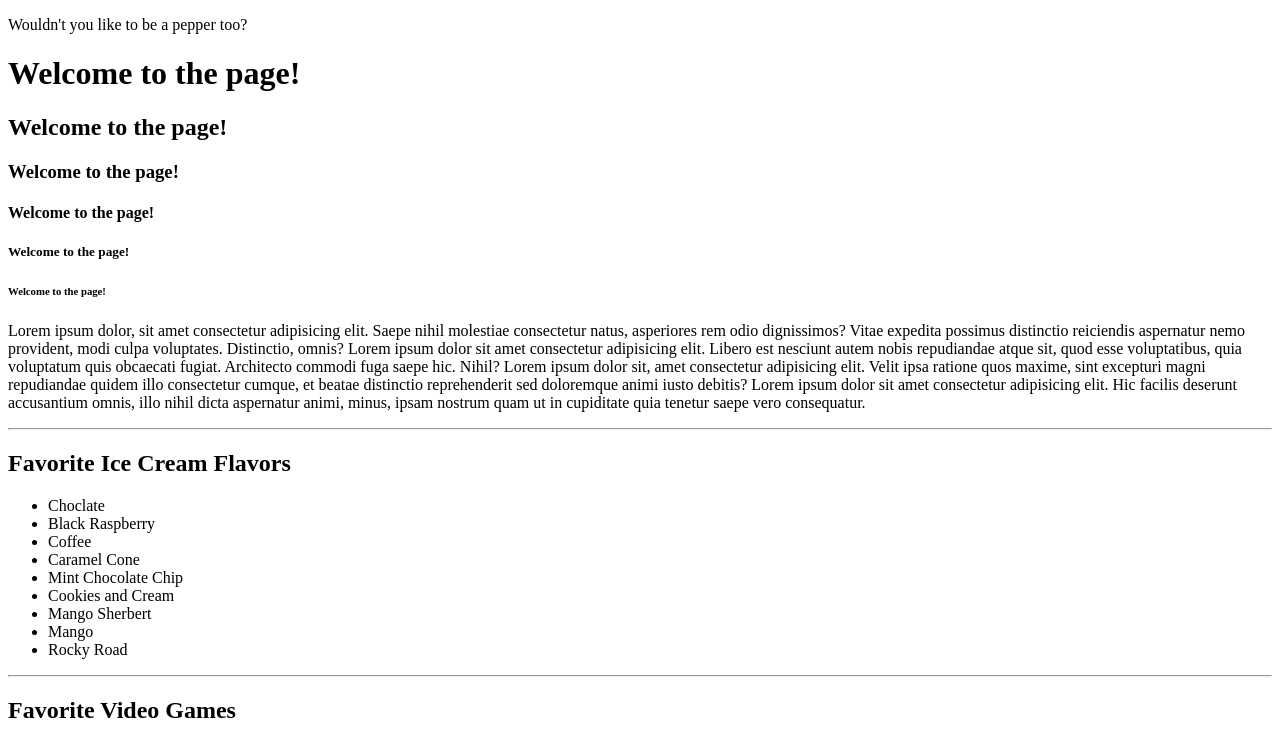
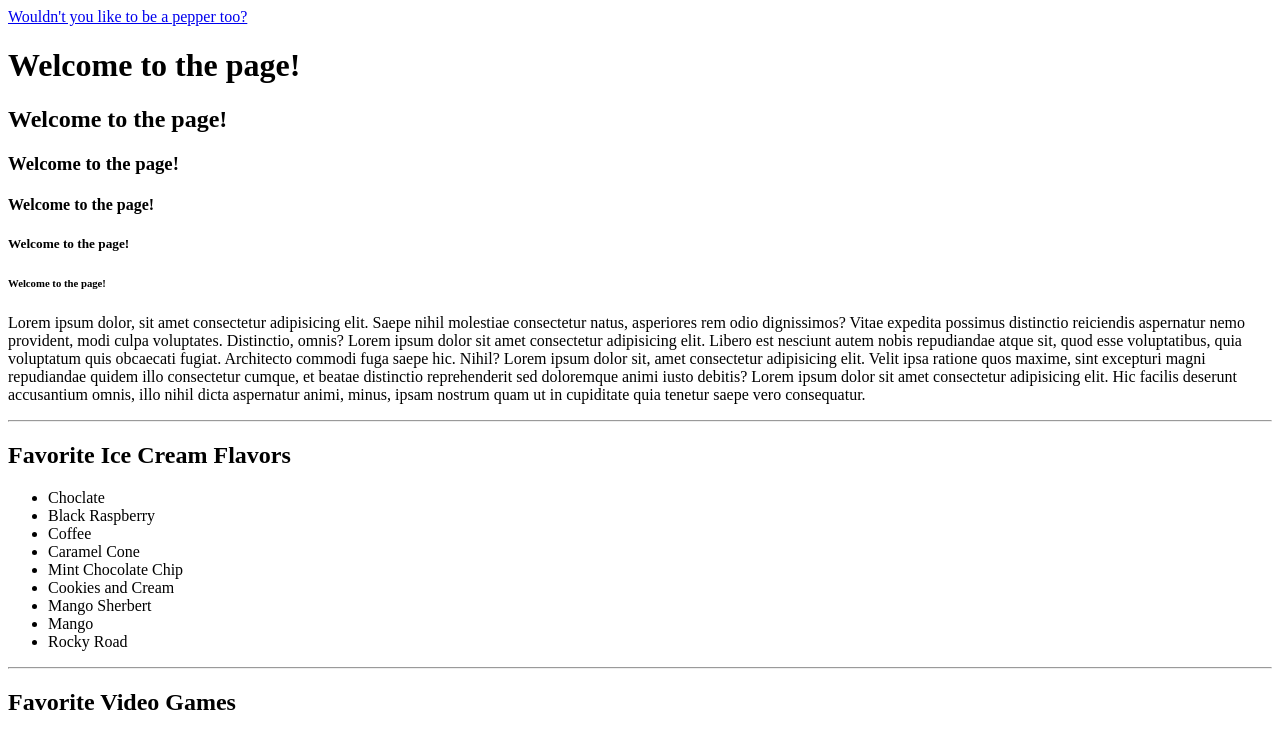
Before and after one commit to b2c0nb0y25/HTML-JavaScript-Spring-2021, a plain HTML site: page Week1/index.html in a window 1280 px wide. Shown: the top 733 px of the page. Drawn offline with Linux system fonts and the light colour scheme.

Commit message:
Provided some context to the first line

```diff
--- a/Week1/index.html
+++ b/Week1/index.html
@@ -8,7 +8,7 @@
 </head>
     <body>
         <!--This is a Paragraph Element-->
-        <p>Wouldn't you like to be a pepper too?</p>
+        <a href="https://www.youtube.com/watch?v=apUsi5YYrs8" target="_blank">Wouldn't you like to be a pepper too?</a>
 
         <!--These are examples of all the Header Elements-->
         <h1>Welcome to the page!</h1>
```
